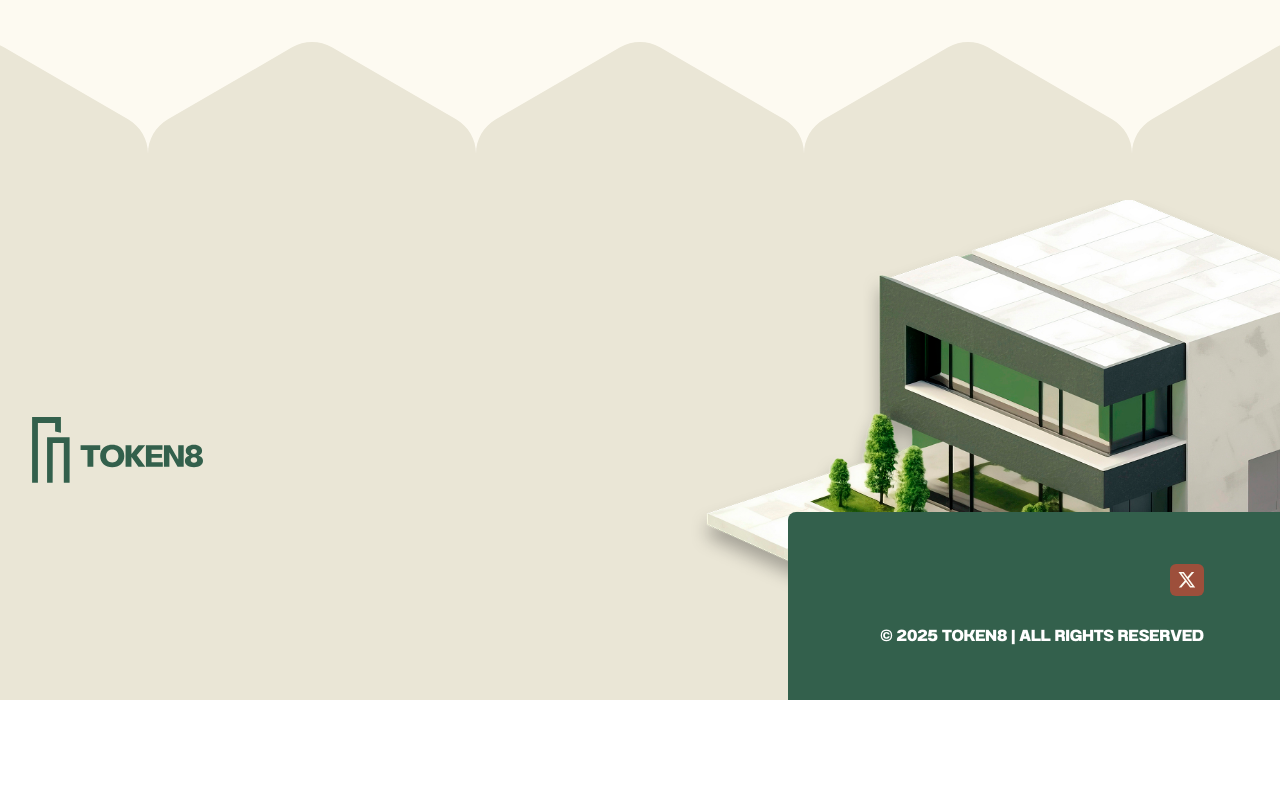
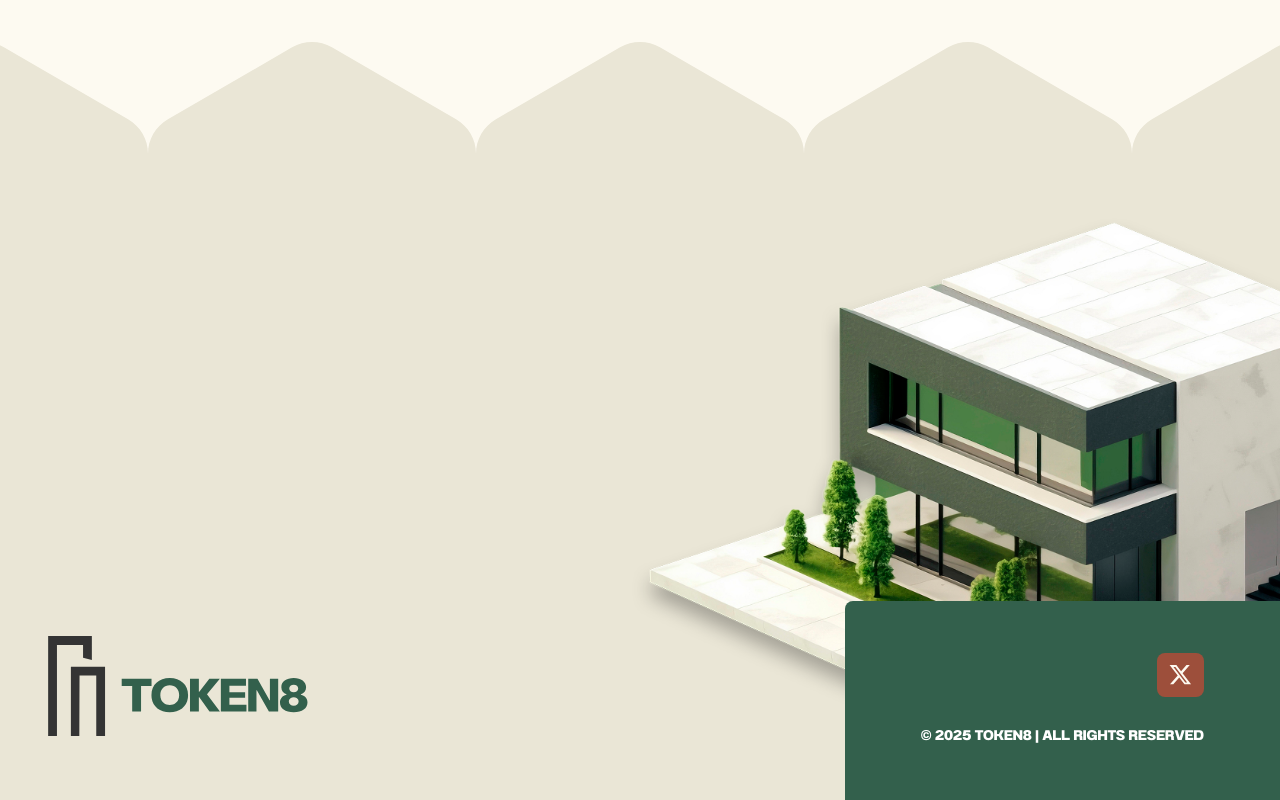
Before and after one commit to dedeleono/token8-website, a Next.js app: page / in a window 1280 px wide. Shown: the part 3366-4166 px from the top of the page. Before the commit the page ends 4066 px from the top, so only its background shows below. Built offline with nearby package versions, Linux system fonts and the light colour scheme.

Commit message:
Update Footer.tsx

```diff
--- a/components/Footer.tsx
+++ b/components/Footer.tsx
@@ -7,20 +7,20 @@ export default function Footer(){
     return (
       <footer className="relative bg-[#EAE6D6] overflow-hidden">
         {/* Desktop Layout - Hidden on Mobile */}
-        <div className="hidden lg:block h-[500px]">
-          {/* TOKEN8 Logo - Left Side */}
-          <div className="absolute left-8 bottom-0 top-0 z-10 flex items-center">
+        <div className="hidden lg:block h-[600px]">
+          {/* TOKEN8 Logo - Left Side with more breathing room */}
+          <div className="absolute left-12 bottom-16 z-10 flex items-end">
             <Image
-              src="/img/token-green.svg"
+              src="/img/token8-black.svg"
               alt="TOKEN8"
               width={180}
               height={54}
-              className="h-[calc(27vh-150px)] w-auto "
+              className="h-[calc(25vh-100px)] w-auto"
             />
           </div>
 
-          {/* House Image - Right Side */}
-          <div className="absolute right-0 bottom-0 w-1/2 h-full flex items-end justify-end">
+          {/* House Image - Right Side with better positioning */}
+          <div className="absolute right-0 bottom-0 w-[55%] h-full flex items-end justify-end">
             <Image
               src="/img/house-right.png"
               alt="Modern house 3D illustration"
@@ -36,21 +36,21 @@ export default function Footer(){
             {/* Social Icons */}
             <div className="flex gap-3 mb-3">
               <Link href="https://x.com/token8_">
-                <div className="bg-[#9D4F3B] p-2 rounded-md">
+                <div className="bg-[#9D4F3B] p-3 rounded-lg hover:bg-[#8A4433] transition-colors duration-200">
                   <Image
                     src="/img/X.svg"
                     alt="X"
                     width={80}
                     height={24}
-                    className="h-4 w-auto"
+                    className="h-5 w-auto"
                   />
                 </div>
               </Link>
             </div>
 
-            {/* Copyright */}
-            <div className="ml-4">
-              <p className="text-white font-anantason text-md font-black whitespace-nowrap">
+            {/* Copyright with better typography */}
+            <div className="text-center">
+              <p className="text-white font-anantason text-sm font-black leading-relaxed">
                 © 2025 TOKEN8 | ALL RIGHTS RESERVED
               </p>
             </div>
@@ -59,14 +59,14 @@ export default function Footer(){
 
         {/* Mobile Layout - Hidden on Desktop */}
         <div className="lg:hidden flex flex-col">
-          {/* TOKEN8 Logo */}
-          <div className="flex justify-center py-8 px-6">
+          {/* TOKEN8 Logo with more generous spacing */}
+          <div className="flex justify-center py-12 px-6">
             <Image
               src="/img/token8-black.svg"
               alt="TOKEN8"
               width={180}
               height={54}
-              className="h-20 w-auto"
+              className="h-24 w-auto"
             />
           </div>
 
@@ -82,26 +82,26 @@ export default function Footer(){
             />
           </div>
 
-          {/* Social and Copyright */}
-          <div className="px-6 py-8">
-            <div className="bg-[#33604C] px-6 py-4 rounded-lg flex flex-col items-center gap-3">
-              {/* Social Icons */}
-              <div className="flex gap-3">
+          {/* Social and Copyright with improved layout */}
+          <div className="px-6 py-12">
+            <div className="bg-[#33604C] px-8 py-6 rounded-xl flex flex-col items-center gap-6 shadow-lg">
+              {/* Social Icons with better spacing */}
+              <div className="flex gap-4">
                 <Link href="https://x.com/token8_">
-                <div className="bg-[#9D4F3B] p-2 rounded-md">
+                <div className="bg-[#9D4F3B] p-3 rounded-lg">
                   <Image
                     src="/img/X.svg"
                     alt="X"
                     width={80}
                     height={24}
-                    className="h-4 w-auto"
+                    className="h-5 w-auto"
                   />
                 </div>
                 </Link>
               </div>
 
-              {/* Copyright */}
-              <p className="text-white font-anantason text-sm font-black text-center">
+              {/* Copyright with improved typography */}
+              <p className="text-white font-anantason text-sm font-black text-center leading-relaxed">
                 © 2025 TOKEN8 | ALL RIGHTS RESERVED
               </p>
             </div>
```
